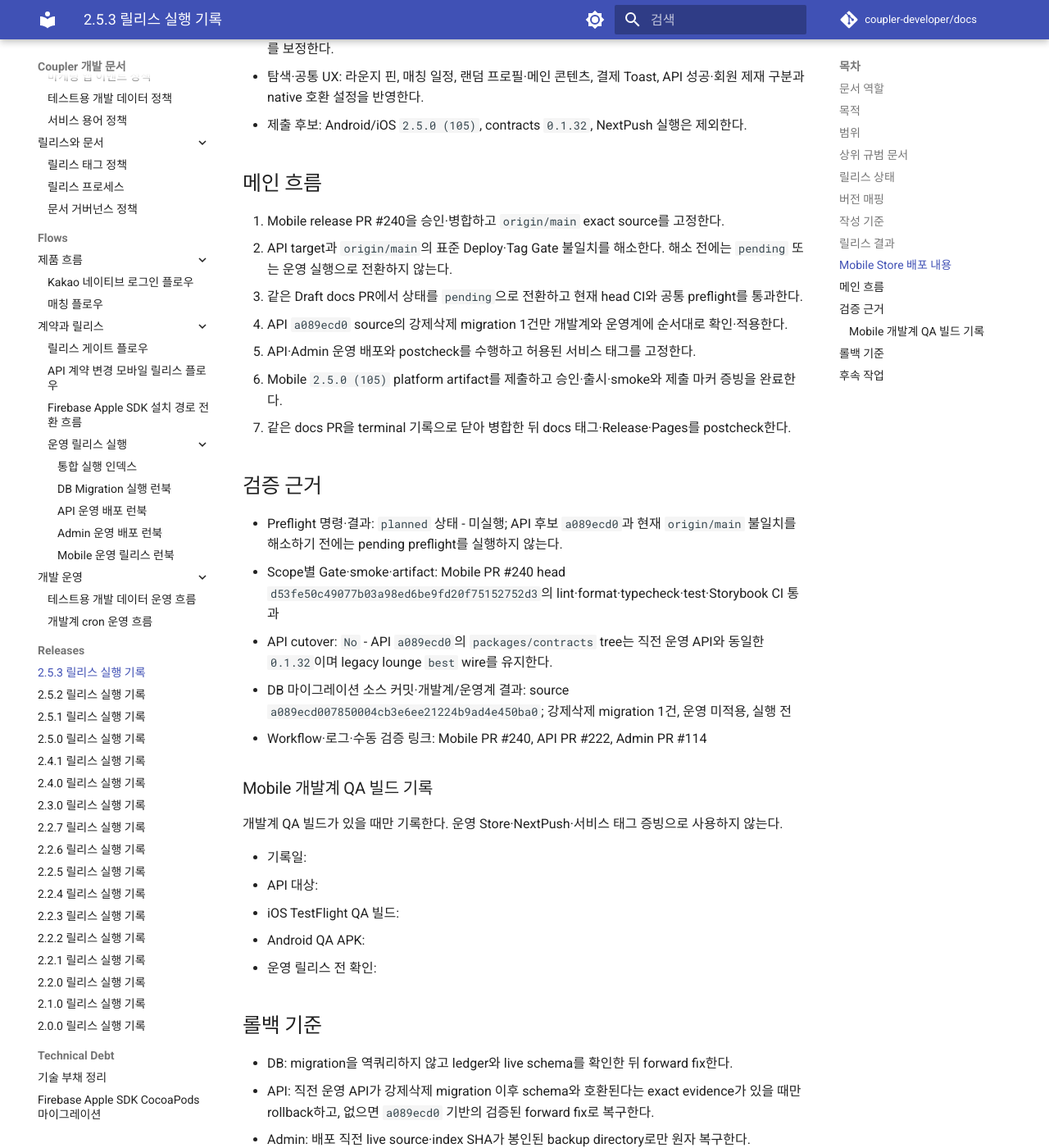
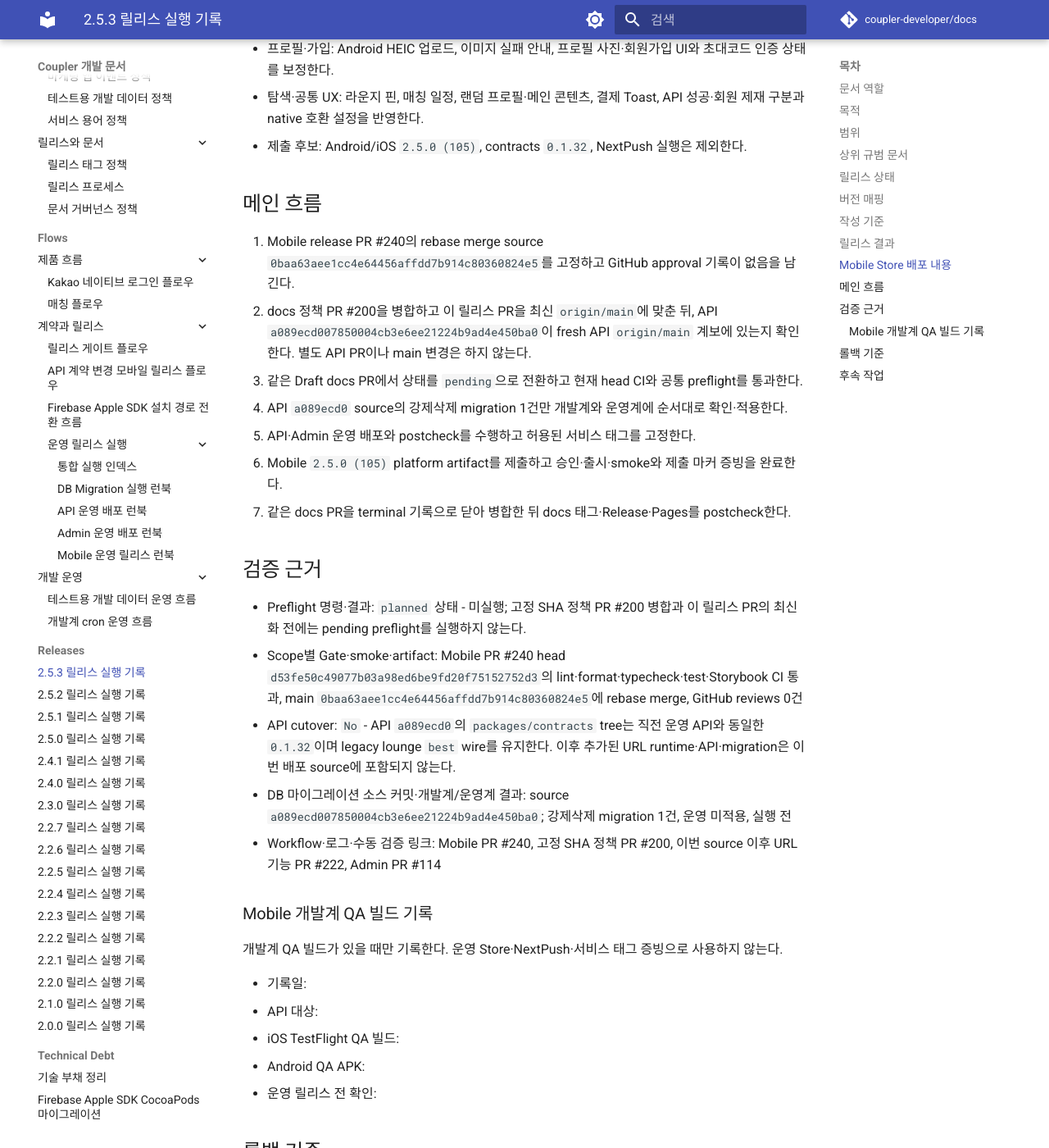
Before and after one commit to coupler-developer/docs, an MkDocs documentation site: the page built from content/releases/v2.5.3.md, in a window 1280 px wide and 1400 px high, scrolled down 4649 px. Shown: the whole window at 82% size. Built offline with MkDocs 1.6.1 and Material for MkDocs 9.7.7, drawn with Linux system fonts in a browser that asks for light colours; comment, search, counter and statistics services are not loaded; some of the changed text lies outside the part shown.

Commit message:
docs: 2.5.3 고정 SHA 기준 정렬
Reason:
- Mobile PR #240의 최종 merge SHA와 API의 명시적 main 계보 SHA를 릴리스 기록에 반영해야 합니다.
- 폐기한 API PR #224 기준이 기록 초안에 남아 있었습니다.

Changes:
- Mobile Android/iOS source를 0baa63ae merge commit으로 고정합니다.
- API source를 a089ecd0으로 복구하고 URL 기능을 이번 범위에서 제외합니다.
- 고정 SHA 정책 PR #200 병합과 릴리스 PR 최신화를 pending 전 선행 Gate로 기록합니다.

How:
- 별도 API PR이나 main 변경 없이 release metadata와 사람이 읽는 mirror를 같은 결론으로 맞췄습니다.

Tests:
- yarn verify 통과
- release preflight 포함 163개 테스트 통과
- markdownlint 94개 문서 오류 0건

```diff
--- a/content/releases/v2.5.3.md
+++ b/content/releases/v2.5.3.md
@@ -31,14 +31,14 @@
         "android": {
           "versionBuild": "2.5.0 (105)",
           "releaseTag": null,
-          "commit": "d53fe50c49077b03a98ed6be9fd20f75152752d3",
+          "commit": "0baa63aee1cc4e64456affdd7b914c80360824e5",
           "sourceStatus": "verified",
           "limitation": null
         },
         "ios": {
           "versionBuild": "2.5.0 (105)",
           "releaseTag": null,
-          "commit": "d53fe50c49077b03a98ed6be9fd20f75152752d3",
+          "commit": "0baa63aee1cc4e64456affdd7b914c80360824e5",
           "sourceStatus": "verified",
           "limitation": null
         }
@@ -55,7 +55,7 @@
     },
     "coupler-api": {
       "status": "planned",
-      "summary": "URL 기능을 제외한 prior-main source a089ecd0을 후보로 고정했으며, 운영 실행 전 origin/main 동등성 Deploy·Tag Gate를 해소해야 한다.",
+      "summary": "main 계보의 고정 source a089ecd0을 API 배포·태그 후보로 사용하며, 이후 추가된 URL runtime·API·migration은 이번 운영 범위에서 제외한다. docs 정책 PR #200 병합과 preflight 통과 전에는 실행하지 않는다.",
       "evidence": {
         "deployment": null,
         "smoke": null,
@@ -74,7 +74,7 @@
     },
     "mobile-store": {
       "status": "planned",
-      "summary": "직전 Store v2.4.2 이후 Mobile main 32개 커밋과 버전 고정을 포함한 PR #240의 2.5.0 (105) 후보 d53fe50c는 품질 Gate를 통과했으며 승인·main 병합과 Store artifact 생성을 기다린다.",
+      "summary": "직전 Store v2.4.2 이후 Mobile main 32개 커밋과 버전 고정을 포함한 PR #240은 품질 Gate 뒤 0baa63ae로 rebase merge됐지만 GitHub approval 기록은 없으며, Store artifact 생성을 기다린다.",
       "evidence": {
         "submission": null,
         "approval": null,
@@ -124,15 +124,15 @@
 
 - 목표 버전: `v2.5.3`
 - 전체 상태: `planned`
-- 완료 범위: Mobile `2.5.0 (105)` 후보의 로컬·PR 품질 Gate
-- 대기 범위: Mobile PR #240 승인·main 병합, 릴리스 preflight, DB/API/Admin 운영 반영, Store 제출·승인·출시, 서비스·docs 태그
+- 완료 범위: Mobile `2.5.0 (105)` 후보의 로컬·PR 품질 Gate와 main source `0baa63aee1cc4e64456affdd7b914c80360824e5` 병합
+- 대기 범위: docs 정책 PR #200 병합·릴리스 PR 최신화·preflight, DB/API/Admin 운영 반영, Store artifact·제출·승인·출시, 서비스·docs 태그
 
 ## 버전 매핑
 
 - `docs`: 기록 버전 `v2.5.3`, 태그 `N/A`, 커밋 `N/A`
 - `coupler-api`: 태그 `N/A`, 커밋 `a089ecd007850004cb3e6ee21224b9ad4e450ba0`
 - `coupler-admin-web`: 태그 `N/A`, 커밋 `475e9b2dcafb2834420688869aca9d348fcf4114`
-- `coupler-mobile-app`: Android Store `2.5.0 (105)`, Android 릴리스 태그 `N/A`, Android 커밋 `d53fe50c49077b03a98ed6be9fd20f75152752d3`, Android source `verified`, iOS Store `2.5.0 (105)`, iOS 릴리스 태그 `N/A`, iOS 커밋 `d53fe50c49077b03a98ed6be9fd20f75152752d3`, iOS source `verified`, NextPush `N/A`, NextPush 커밋 `N/A`
+- `coupler-mobile-app`: Android Store `2.5.0 (105)`, Android 릴리스 태그 `N/A`, Android 커밋 `0baa63aee1cc4e64456affdd7b914c80360824e5`, Android source `verified`, iOS Store `2.5.0 (105)`, iOS 릴리스 태그 `N/A`, iOS 커밋 `0baa63aee1cc4e64456affdd7b914c80360824e5`, iOS source `verified`, NextPush `N/A`, NextPush 커밋 `N/A`
 - Store 제출 마커 태그와 증빙 이관/삭제: `N/A` - artifact 생성·제출 전
 
 ## 작성 기준
@@ -163,7 +163,7 @@
 
 ## 릴리스 결과
 
-- 현재 결과: `planned` - 서비스 후보와 scope를 고정했다. Mobile `v2.4.2..c9d4ea8c` 32개 커밋과 버전 고정 후보를 배포 내용으로 확정했지만 main 병합과 릴리스 preflight는 미확정이며, API `a089ecd0`은 현재 `origin/main`이 아니므로 표준 Deploy·Tag Gate가 차단된 상태다.
+- 현재 결과: `planned` - Mobile `v2.4.2..c9d4ea8c` 32개 커밋과 버전 고정은 `0baa63ae`로 main에 반영됐다. API는 main 계보의 `a089ecd0`을 고정 source로 선택했으며, 고정 SHA 정책 PR #200 병합과 이 릴리스 PR의 최신화 전이므로 Deploy·Tag Gate와 preflight가 아직 차단된 상태다.
 
 ## Mobile Store 배포 내용
 
@@ -176,8 +176,8 @@
 
 ## 메인 흐름
 
-1. Mobile release PR #240을 승인·병합하고 `origin/main` exact source를 고정한다.
-2. API target과 `origin/main`의 표준 Deploy·Tag Gate 불일치를 해소한다. 해소 전에는 `pending` 또는 운영 실행으로 전환하지 않는다.
+1. Mobile release PR #240의 rebase merge source `0baa63aee1cc4e64456affdd7b914c80360824e5`를 고정하고 GitHub approval 기록이 없음을 남긴다.
+2. docs 정책 PR #200을 병합하고 이 릴리스 PR을 최신 `origin/main`에 맞춘 뒤, API `a089ecd007850004cb3e6ee21224b9ad4e450ba0`이 fresh API `origin/main` 계보에 있는지 확인한다. 별도 API PR이나 main 변경은 하지 않는다.
 3. 같은 Draft docs PR에서 상태를 `pending`으로 전환하고 현재 head CI와 공통 preflight를 통과한다.
 4. API `a089ecd0` source의 강제삭제 migration 1건만 개발계와 운영계에 순서대로 확인·적용한다.
 5. API·Admin 운영 배포와 postcheck를 수행하고 허용된 서비스 태그를 고정한다.
@@ -186,11 +186,11 @@
 
 ## 검증 근거
 
-- Preflight 명령·결과: `planned` 상태 - 미실행; API 후보 `a089ecd0`과 현재 `origin/main` 불일치를 해소하기 전에는 pending preflight를 실행하지 않는다.
-- Scope별 Gate·smoke·artifact: Mobile PR #240 head `d53fe50c49077b03a98ed6be9fd20f75152752d3`의 lint·format·typecheck·test·Storybook CI 통과
-- API cutover: `No` - API `a089ecd0`의 `packages/contracts` tree는 직전 운영 API와 동일한 `0.1.32`이며 legacy lounge `best` wire를 유지한다.
+- Preflight 명령·결과: `planned` 상태 - 미실행; 고정 SHA 정책 PR #200 병합과 이 릴리스 PR의 최신화 전에는 pending preflight를 실행하지 않는다.
+- Scope별 Gate·smoke·artifact: Mobile PR #240 head `d53fe50c49077b03a98ed6be9fd20f75152752d3`의 lint·format·typecheck·test·Storybook CI 통과, main `0baa63aee1cc4e64456affdd7b914c80360824e5`에 rebase merge, GitHub reviews 0건
+- API cutover: `No` - API `a089ecd0`의 `packages/contracts` tree는 직전 운영 API와 동일한 `0.1.32`이며 legacy lounge `best` wire를 유지한다. 이후 추가된 URL runtime·API·migration은 이번 배포 source에 포함되지 않는다.
 - DB 마이그레이션 소스 커밋·개발계/운영계 결과: source `a089ecd007850004cb3e6ee21224b9ad4e450ba0`; 강제삭제 migration 1건, 운영 미적용, 실행 전
-- Workflow·로그·수동 검증 링크: Mobile PR #240, API PR #222, Admin PR #114
+- Workflow·로그·수동 검증 링크: Mobile PR #240, 고정 SHA 정책 PR #200, 이번 source 이후 URL 기능 PR #222, Admin PR #114
 
 ### Mobile 개발계 QA 빌드 기록
 
@@ -212,5 +212,5 @@
 
 ## 후속 작업
 
-- 남은 범위: Mobile PR 승인·main 병합, API Deploy·Tag Gate 정렬, docs pending Gate, DB/API/Admin 운영 반영, Store 제출·승인·출시, 태그와 postcheck
+- 남은 범위: docs 정책 PR #200 병합과 릴리스 PR 최신화, docs pending Gate, DB/API/Admin 운영 반영, Store artifact·제출·승인·출시, 태그와 postcheck
 - 완료 조건: 포함 scope의 실제 증빙과 서비스 태그를 고정하고 terminal docs 기록·Release·Pages postcheck를 완료한다.
```
